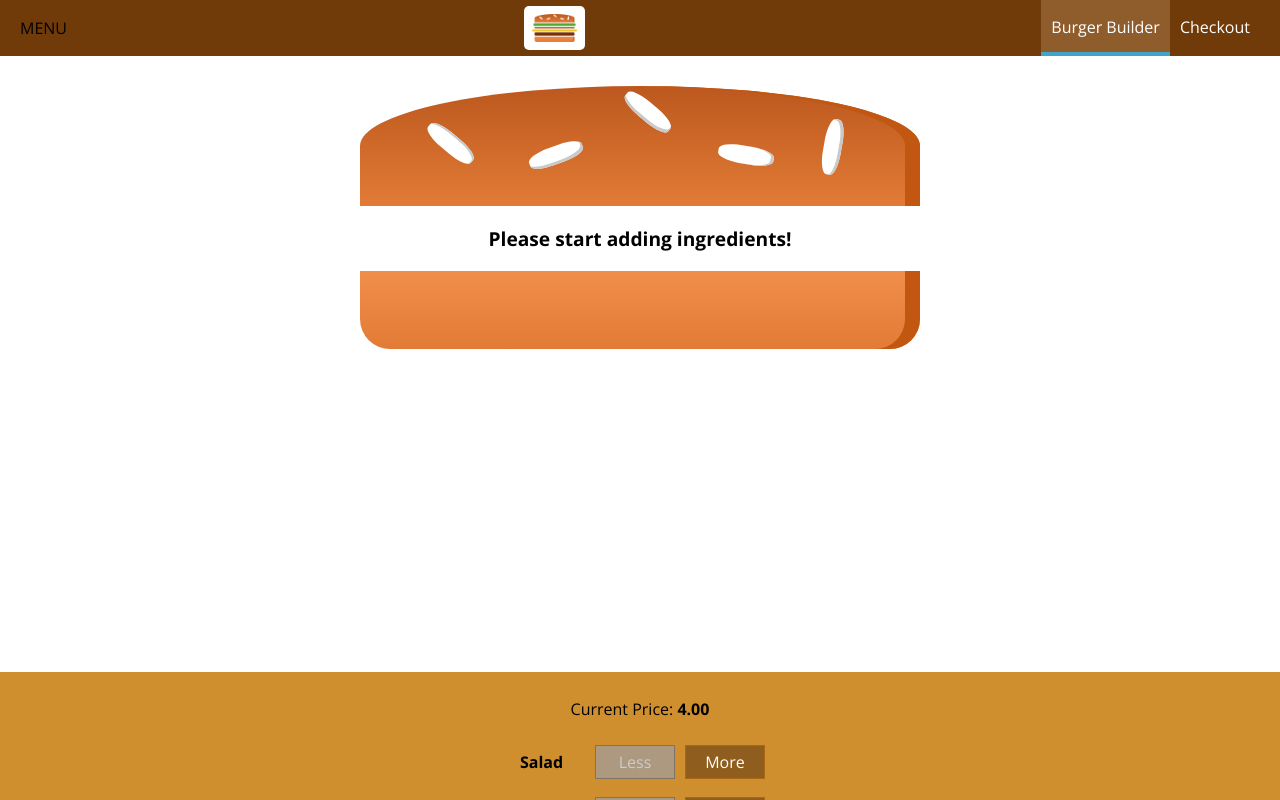
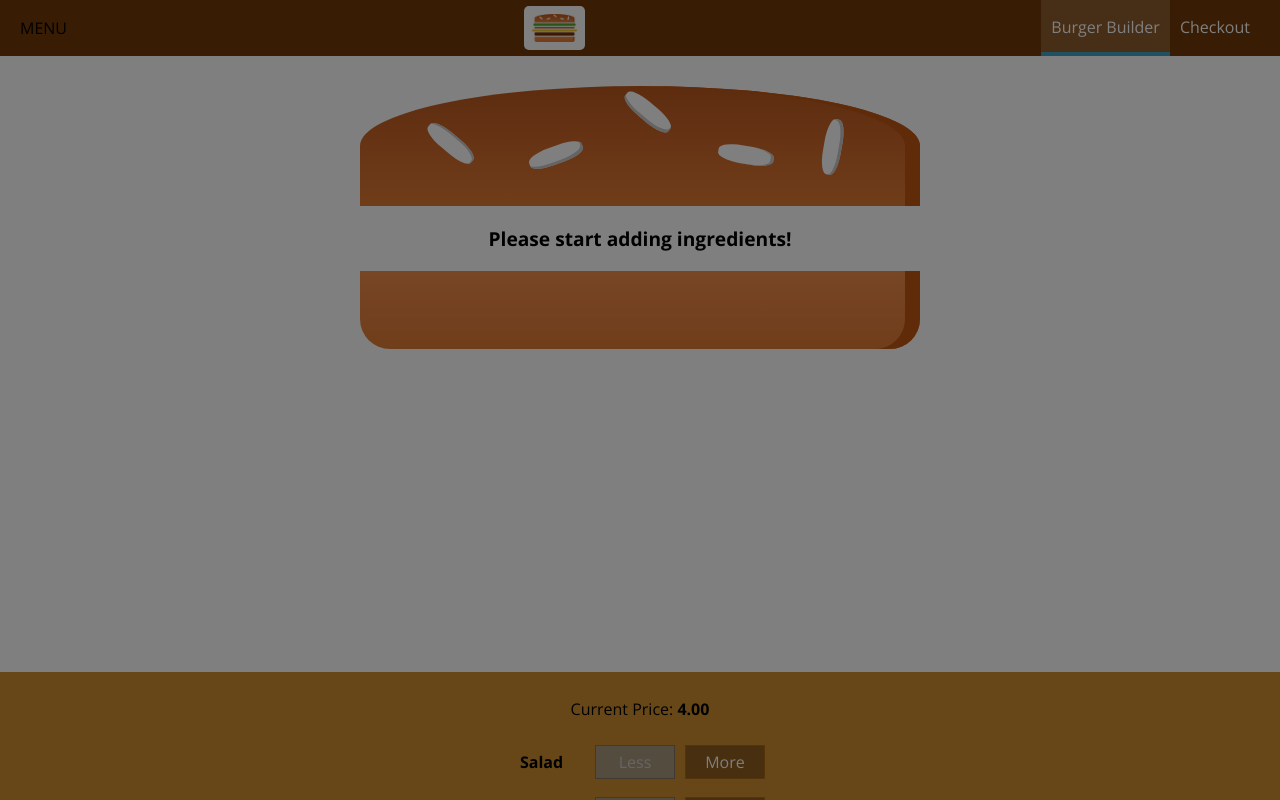
Before and after one commit to RonRofe/react_course, a React (Create React App) app in the folder burger-app/: page / in a window 1280 px wide. Shown: the top 800 px of the page. Built offline with nearby package versions, Linux system fonts and the light colour scheme.

Commit message:
using backdrop for sidedrawer and set close functionality for sidedrawer

```diff
--- a/burger-app/src/components/Layout/Layout.js
+++ b/burger-app/src/components/Layout/Layout.js
@@ -1,4 +1,4 @@
-import React from 'react';
+import React, { Component } from 'react';
 
 import Aux from '../../hoc/Auxiliry';
 import Toolbar from '../Navigation/Toolbar/Toolbar';
@@ -6,14 +6,28 @@
 
 import clasess from './Layout.module.css';
 
-const layout = (props) => (
+class Layout extends Component {
+    state = {
+        showSideDrawer: true,
+    };
+
+    sideDrawerCloseHandler = () => {
+        this.setState({ showSideDrawer: false })
+    };
+
+    render() {
+        return (
             <Aux>
                 <Toolbar></Toolbar>
-        <SideDrawer></SideDrawer>
+                <SideDrawer
+                    open={this.state.showSideDrawer}
+                    close={this.sideDrawerCloseHandler}></SideDrawer>
                 <main className={clasess.Content}>
-            {props.children}
+                    {this.props.children}
                 </main>
             </Aux>
         );
+    }
+}
 
-export default layout;
+export default Layout;
--- a/burger-app/src/components/Navigation/SideDrawer/SideDrawer.js
+++ b/burger-app/src/components/Navigation/SideDrawer/SideDrawer.js
@@ -2,12 +2,20 @@
 
 import Logo from '../../Logo/Logo';
 import NavigationItems from '../NavigationItems/NavigationItems';
+import Backdrop from '../../UI/Backdrop/Backdrop';
+import Aux from '../../../hoc/Auxiliry';
 
 import classes from './SideDrawer.module.css';
 
 const sideDrawer = (props) => {
+    const attachedClasses = [classes.SideDrawer];
+
+    attachedClasses.push(props.open ? classes.Open : classes.Close);
+
     return (
-        <div className={classes.SideDrawer}>
+        <Aux>
+            <Backdrop show={props.open} click={props.close}></Backdrop>
+            <div className={attachedClasses.join(' ')}>
                 <div className={classes.Logo}>
                     <Logo></Logo>
                 </div>
@@ -15,6 +23,7 @@
                     <NavigationItems></NavigationItems>
                 </nav>
             </div>
+        </Aux>
     );
 };
 
```
Lines whose indentation alone changed are shown as unchanged.
